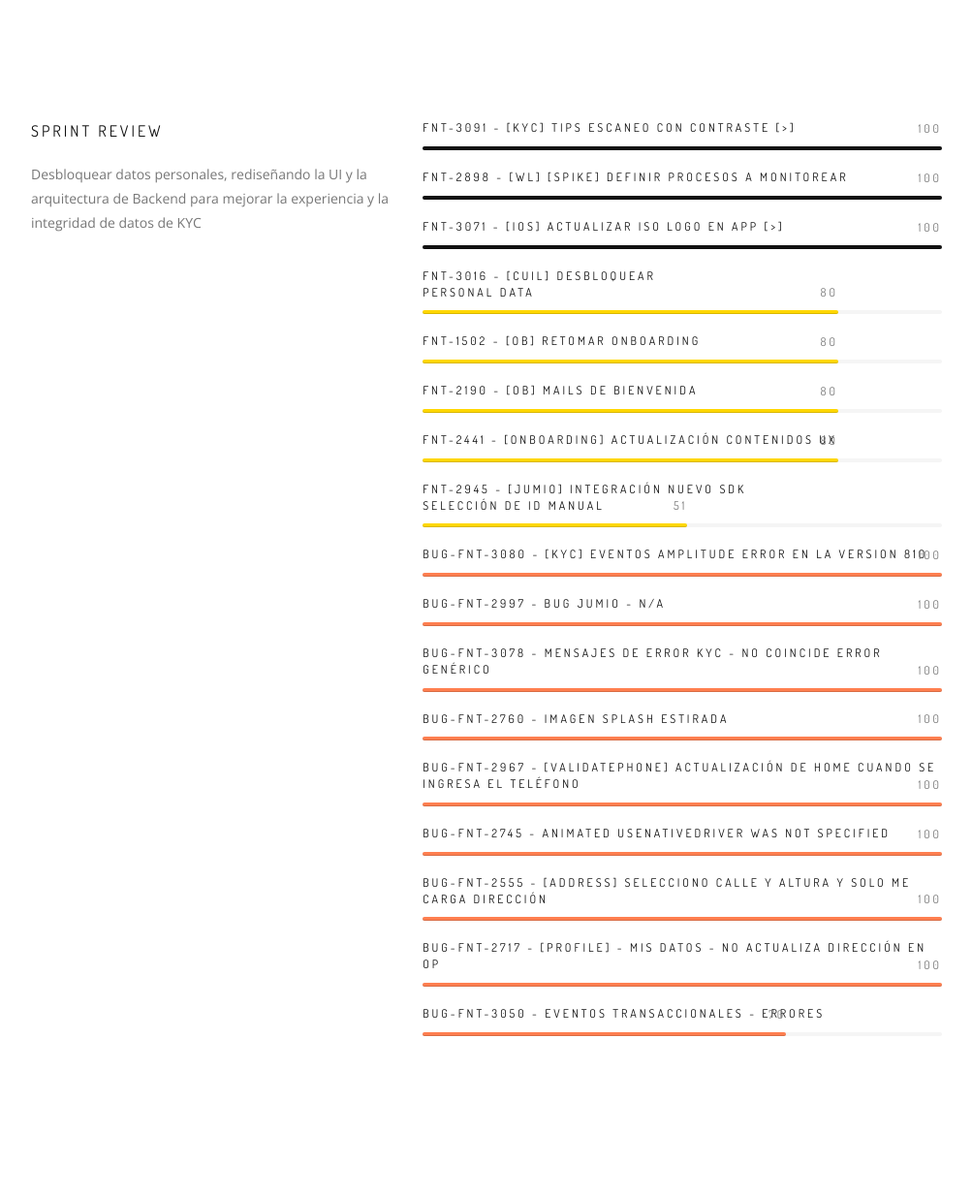
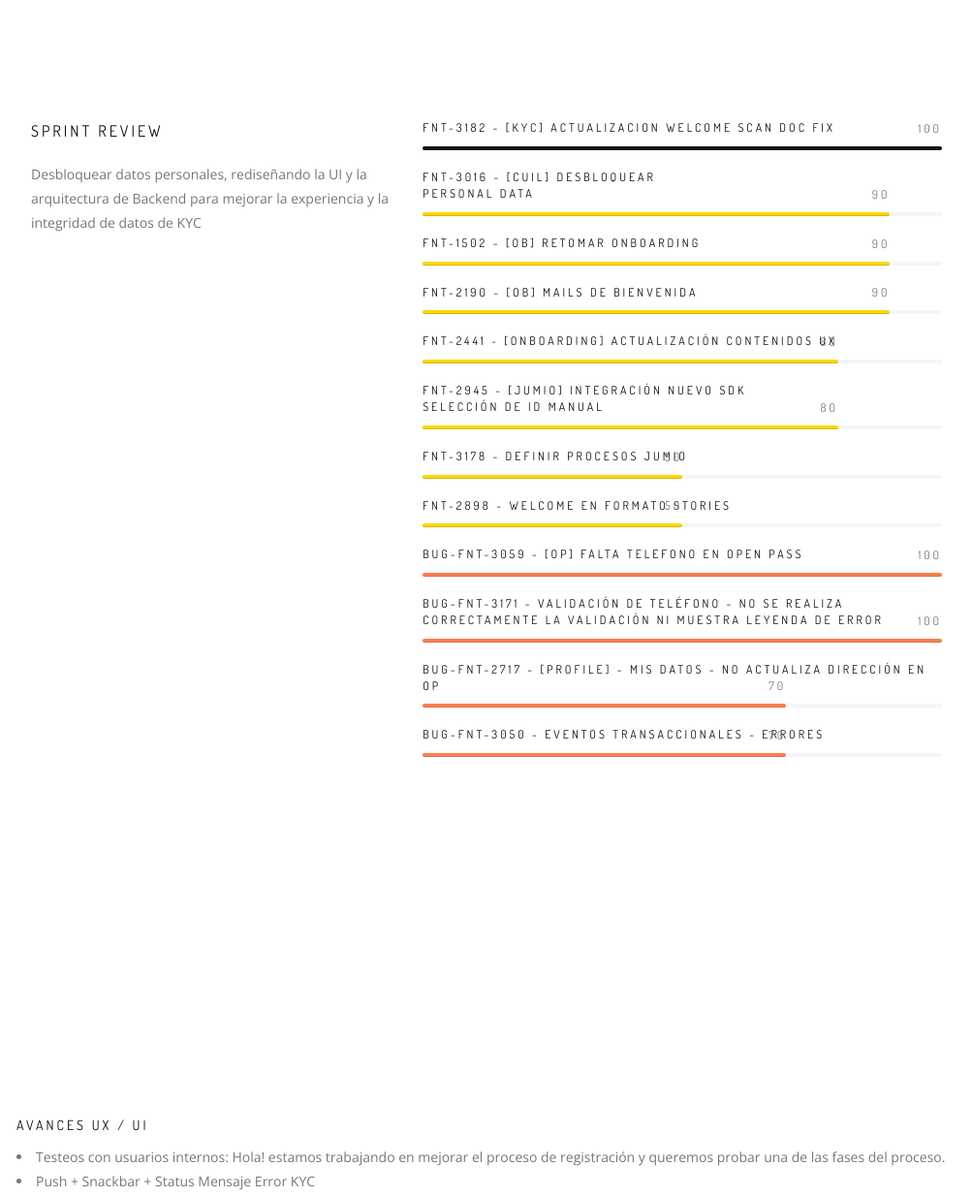
Before and after one commit to jorgeloviedo/ck, a website: page public/about.html in a window 1280 px wide. Shown: the part 580-1814 px from the top of the page at 97% size, without its empty margins (138-1141 px from the left). Drawn offline with nearby package versions, Linux system fonts and the light colour scheme; some packages are replaced by stand-ins of ours.

Commit message:
review 30 ago

```diff
--- a/public/about.html
+++ b/public/about.html
@@ -82,23 +82,7 @@
                 </div>
                 <div class="col-sm-7">
 
-                    <h6 class="progress-title font-alt">FNT-3091 - [kyc] Tips Escaneo con Contraste [>]</h6>
-                    <div class="progress">
-                        <div class="progress-bar pb-dark" aria-valuenow="100" role="progressbar" aria-valuemin="0"
-                             aria-valuemax="100">
-                            <span class="font-alt"></span>
-                        </div>
-                    </div>
-
-                    <h6 class="progress-title font-alt">FNT-2898 - [WL] [spike] Definir procesos a monitorear</h6>
-                    <div class="progress">
-                        <div class="progress-bar pb-dark" aria-valuenow="100" role="progressbar" aria-valuemin="0"
-                             aria-valuemax="100">
-                            <span class="font-alt"></span>
-                        </div>
-                    </div>
-
-                    <h6 class="progress-title font-alt">FNT-3071 - [iOS] Actualizar ISO logo en app [>]</h6>
+                    <h6 class="progress-title font-alt">FNT-3182 - [kyc] Actualizacion Welcome Scan Doc fix</h6>
                     <div class="progress">
                         <div class="progress-bar pb-dark" aria-valuenow="100" role="progressbar" aria-valuemin="0"
                              aria-valuemax="100">
@@ -108,17 +92,15 @@
 
                     <h6 class="progress-title font-alt">FNT-3016 - [cuil] Desbloquear </br>Personal Data</h6>
                     <div class="progress">
-                        <div class="progress-bar pb-orange" aria-valuenow="80" role="progressbar" aria-valuemin="0"
+                        <div class="progress-bar pb-orange" aria-valuenow="90" role="progressbar" aria-valuemin="0"
                              aria-valuemax="100">
                             <span class="font-alt"></span>
                         </div>
                     </div>
 
-
-
                     <h6 class="progress-title font-alt">FNT-1502 - [OB] Retomar Onboarding</h6>
                     <div class="progress">
-                        <div class="progress-bar pb-orange" aria-valuenow="80" role="progressbar" aria-valuemin="0"
+                        <div class="progress-bar pb-orange" aria-valuenow="90" role="progressbar" aria-valuemin="0"
                              aria-valuemax="100">
                             <span class="font-alt"></span>
                         </div>
@@ -126,7 +108,7 @@
 
                     <h6 class="progress-title font-alt">FNT-2190 - [OB] Mails de Bienvenida</h6>
                     <div class="progress">
-                        <div class="progress-bar pb-orange" aria-valuenow="80" role="progressbar" aria-valuemin="0"
+                        <div class="progress-bar pb-orange" aria-valuenow="90" role="progressbar" aria-valuemin="0"
                              aria-valuemax="100">
                             <span class="font-alt"></span>
                         </div>
@@ -140,33 +122,32 @@
                         </div>
                     </div>
 
+
                     <h6 class="progress-title font-alt">FNT-2945 - [jumio] Integración nuevo SDK </br>Selección de ID manual</h6>
                     <div class="progress">
-                        <div class="progress-bar pb-orange" aria-valuenow="51" role="progressbar" aria-valuemin="0"
+                        <div class="progress-bar pb-orange" aria-valuenow="80" role="progressbar" aria-valuemin="0"
                              aria-valuemax="100">
                             <span class="font-alt"></span>
                         </div>
                     </div>
 
-                    <h6 class="progress-title font-alt">BUG-FNT-3080 - [kyc] Eventos Amplitude error en la version 810</h6>
+                    <h6 class="progress-title font-alt">FNT-3178 - Definir procesos Jumio</h6>
                     <div class="progress">
-                        <div class="progress-bar pb-bug" aria-valuenow="100" role="progressbar" aria-valuemin="0"
+                        <div class="progress-bar pb-orange" aria-valuenow="50" role="progressbar" aria-valuemin="0"
                              aria-valuemax="100">
                             <span class="font-alt"></span>
                         </div>
                     </div>
 
-                    <h6 class="progress-title font-alt">BUG-FNT-2997 - Bug Jumio - N/A</h6>
+                    <h6 class="progress-title font-alt">FNT-2898 - Welcome en formato Stories</h6>
                     <div class="progress">
-                        <div class="progress-bar pb-bug" aria-valuenow="100" role="progressbar" aria-valuemin="0"
+                        <div class="progress-bar pb-orange" aria-valuenow="50" role="progressbar" aria-valuemin="0"
                              aria-valuemax="100">
                             <span class="font-alt"></span>
                         </div>
                     </div>
 
-
-
-                    <h6 class="progress-title font-alt">BUG-FNT-3078 - Mensajes de error KYC - No coincide error genérico</h6>
+                    <h6 class="progress-title font-alt">BUG-FNT-3059 - [OP] Falta telefono en Open Pass</h6>
                     <div class="progress">
                         <div class="progress-bar pb-bug" aria-valuenow="100" role="progressbar" aria-valuemin="0"
                              aria-valuemax="80">
@@ -174,7 +155,7 @@
                         </div>
                     </div>
 
-                    <h6 class="progress-title font-alt">BUG-FNT-2760 - Imagen splash estirada</h6>
+                    <h6 class="progress-title font-alt">BUG-FNT-3171 - Validación de teléfono - No se realiza correctamente la validación ni muestra leyenda de error</h6>
                     <div class="progress">
                         <div class="progress-bar pb-bug" aria-valuenow="100" role="progressbar" aria-valuemin="0"
                              aria-valuemax="80">
@@ -182,34 +163,11 @@
                         </div>
                     </div>
 
-                    <h6 class="progress-title font-alt">BUG-FNT-2967 - [validatePhone] Actualización de home cuando se ingresa el teléfono</h6>
-                    <div class="progress">
-                        <div class="progress-bar pb-bug" aria-valuenow="100" role="progressbar" aria-valuemin="0"
-                             aria-valuemax="80">
-                            <span class="font-alt"></span>
-                        </div>
-                    </div>
-
-                    <h6 class="progress-title font-alt">BUG-FNT-2745 - animated usenativedriver was not specified</h6>
-                    <div class="progress">
-                        <div class="progress-bar pb-bug" aria-valuenow="100" role="progressbar" aria-valuemin="0"
-                             aria-valuemax="80">
-                            <span class="font-alt"></span>
-                        </div>
-                    </div>
-
-                    <h6 class="progress-title font-alt">BUG-FNT-2555 - [address] Selecciono calle y altura y solo me carga dirección</h6>
-                    <div class="progress">
-                        <div class="progress-bar pb-bug" aria-valuenow="100" role="progressbar" aria-valuemin="0"
-                             aria-valuemax="80">
-                            <span class="font-alt"></span>
-                        </div>
-                    </div>
 
                     <h6 class="progress-title font-alt">BUG-FNT-2717 - [profile] - Mis Datos - No actualiza dirección en OP</h6>
                     <div class="progress">
-                        <div class="progress-bar pb-bug" aria-valuenow="100" role="progressbar" aria-valuemin="0"
-                             aria-valuemax="80">
+                        <div class="progress-bar pb-bug" aria-valuenow="70" role="progressbar" aria-valuemin="0"
+                             aria-valuemax="100">
                             <span class="font-alt"></span>
                         </div>
                     </div>
@@ -234,18 +192,7 @@
         <div class="container">
             <!-- PORTFOLIO CONTENT -->
             <div class="row">
-                <div class="col-sm-12">
 
-                    <div class="owl-carousel slider-images">
-                        <div class="item">
-                            <img src="assets/images/Review1.jpg" alt=""/>
-                        </div>
-                        <div class="item">
-                            <img src="assets/images/Review2.jpg" alt=""/>
-                        </div>
-                    </div>
-                </div>
-            </div>
             <!-- /PORTFOLIO CONTENT -->
 
             <!-- PROJECT DETAILS -->
@@ -254,12 +201,8 @@
                     <div class="row multi-columns-row">
                         <div class="col-sm-12 col-md-12 col-lg-12 m-b-30">
                             <h5 class="font-alt m-t-0">Avances UX / UI</h5>
-                            <li>[web] Generar Site Map</li>
-                            <li>Actualizacion disponible - Force Update</li>
-                            <li>Actualizacion disponible - Sugerencia</li>
-                            <li>Survey y Google Forms</li>
-                            <li>Actualización de contenido Liveness</li>
-                            <li>Soporte campaña mailings</li>
+                            <li>Testeos con usuarios internos: Hola! estamos trabajando en mejorar el proceso de registración y queremos probar una de las fases del proceso.</li>
+                            <li>Push + Snackbar + Status Mensaje Error KYC</li>
                         </div>
                     </div>
                 </div>
```
